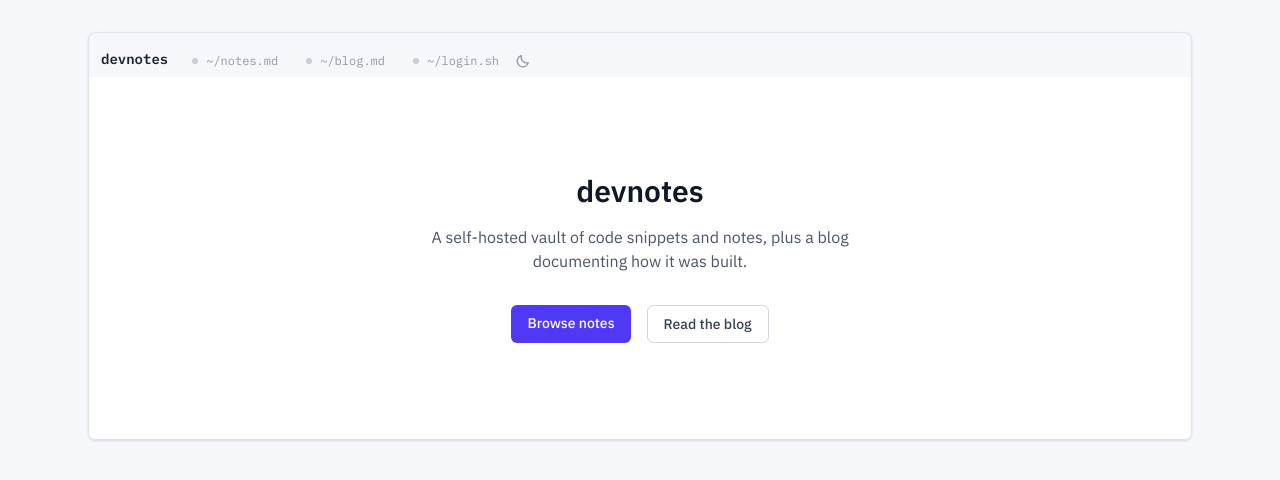
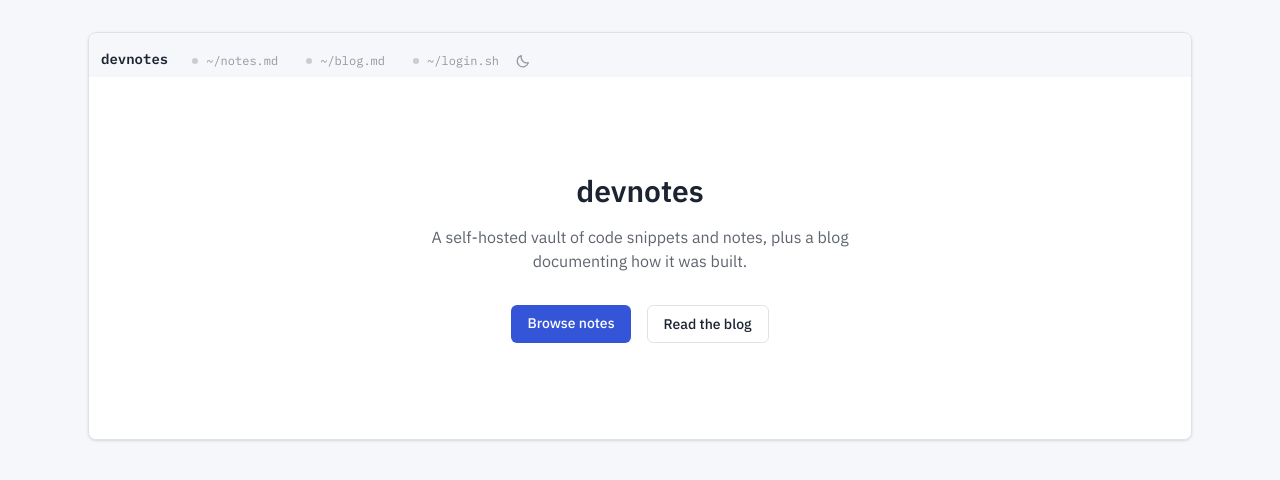
Before and after one commit to webdev-bill/devnotes, a React (Vite) app in the folder frontend/: page / in a window 1280 px wide. Shown: the top 480 px of the page. Built offline with nearby package versions, Linux system fonts and the light colour scheme; no server answers.

Commit message:
fix: migrate Home and ComingSoon off raw Tailwind colors onto design tokens

```diff
--- a/frontend/src/components/ComingSoon.tsx
+++ b/frontend/src/components/ComingSoon.tsx
@@ -1,8 +1,8 @@
 export default function ComingSoon({ title }: { title: string }) {
   return (
     <div className="py-16 text-center">
-      <h1 className="text-xl font-semibold text-gray-900">{title}</h1>
-      <p className="mt-2 text-gray-600">Coming in a future session.</p>
+      <h1 className="text-xl font-semibold text-ink">{title}</h1>
+      <p className="mt-2 text-ink/70">Coming in a future session.</p>
     </div>
   )
 }
--- a/frontend/src/pages/Home.tsx
+++ b/frontend/src/pages/Home.tsx
@@ -3,21 +3,21 @@ import { Link } from 'react-router'
 export default function Home() {
   return (
     <div className="py-16 text-center">
-      <h1 className="text-3xl font-semibold text-gray-900">devnotes</h1>
-      <p className="mx-auto mt-4 max-w-md text-gray-600">
+      <h1 className="text-3xl font-semibold text-ink">devnotes</h1>
+      <p className="mx-auto mt-4 max-w-md text-ink/70">
         A self-hosted vault of code snippets and notes, plus a blog documenting how it was
         built.
       </p>
       <div className="mt-8 flex justify-center gap-4">
         <Link
           to="/notes"
-          className="rounded-md bg-indigo-600 px-4 py-2 text-sm font-medium text-white hover:bg-indigo-500"
+          className="rounded-md bg-keyword px-4 py-2 text-sm font-medium text-accent-ink transition-opacity hover:opacity-90"
         >
           Browse notes
         </Link>
         <Link
           to="/blog"
-          className="rounded-md border border-gray-300 px-4 py-2 text-sm font-medium text-gray-700 hover:bg-gray-50"
+          className="rounded-md border border-rule px-4 py-2 text-sm font-medium text-ink hover:bg-paper"
         >
           Read the blog
         </Link>
```
